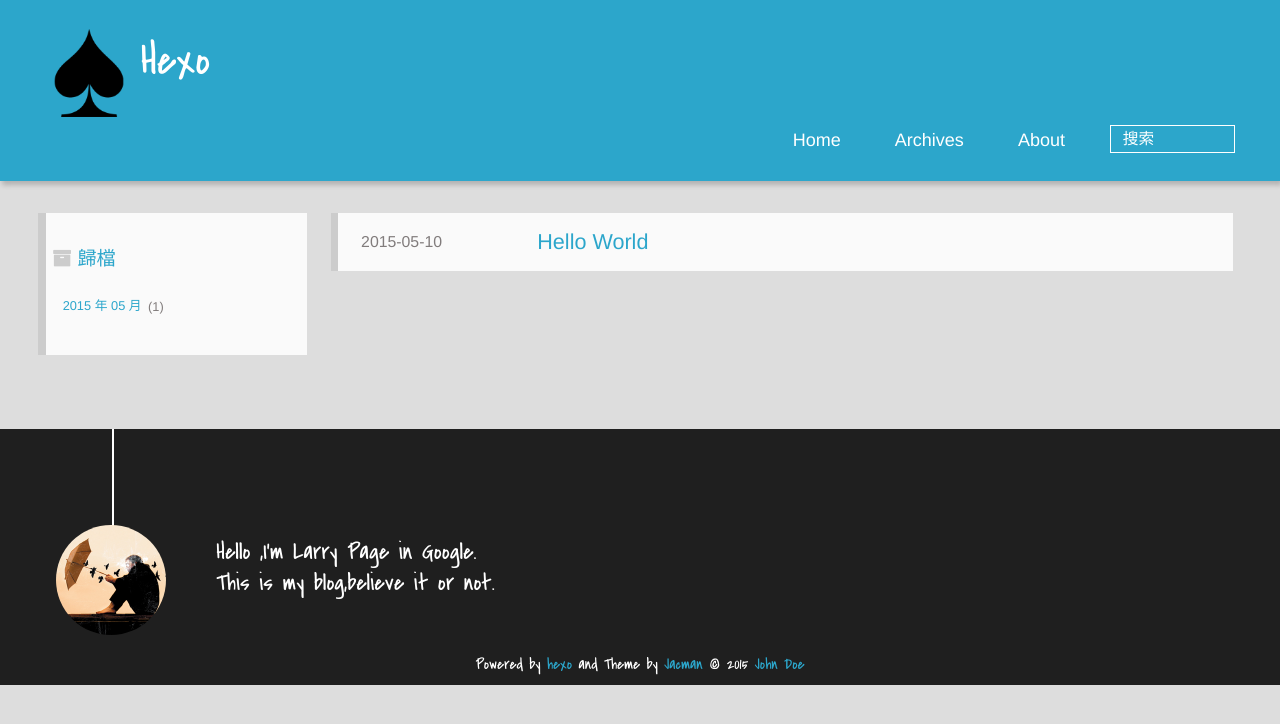
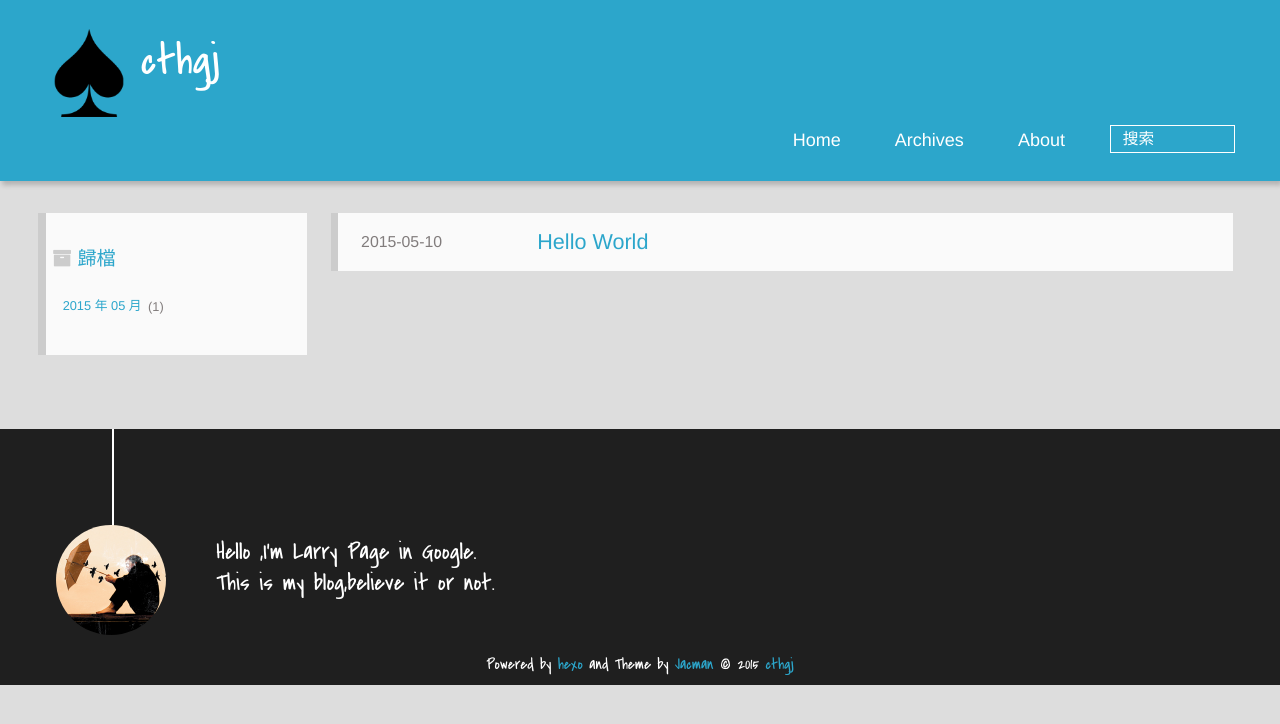
Before and after one commit to e-tomato/e-tomato.github.io, a plain HTML site: page archives/index.html in a window 1280 px wide. Drawn offline with Linux system fonts and the light colour scheme.

Commit message:
Site updated: 2015-05-11 08:58:08

```diff
--- a/archives/index.html
+++ b/archives/index.html
@@ -4,25 +4,25 @@
 <head>
   <meta charset="UTF-8">
 
-    <title>歸檔 | Hexo</title>
+    <title>歸檔 | cthgj</title>
     <meta name="viewport" content="width=device-width, initial-scale=1,user-scalable=no">
 
-    <meta name="author" content="John Doe">
+    <meta name="author" content="cthgj">
 
 
 
     <meta name="description">
 <meta property="og:type" content="website">
-<meta property="og:title" content="Hexo">
+<meta property="og:title" content="cthgj">
 <meta property="og:url" content="http://cthgj.me/archives/index.html">
-<meta property="og:site_name" content="Hexo">
+<meta property="og:site_name" content="cthgj">
 <meta property="og:description">
 <meta name="twitter:card" content="summary">
-<meta name="twitter:title" content="Hexo">
+<meta name="twitter:title" content="cthgj">
 <meta name="twitter:description">
 
 
-    <link rel="alternative" href="/atom.xml" title="Hexo" type="application/atom+xml">
+    <link rel="alternative" href="/atom.xml" title="cthgj" type="application/atom+xml">
 
 
     <link rel="icon" href="/img/favicon.ico">
@@ -40,11 +40,11 @@
 <div>
 
 			<div id="imglogo">
-				<a href="/"><img src="/img/logo.png" alt="Hexo" title="Hexo"/></a>
+				<a href="/"><img src="/img/logo.png" alt="cthgj" title="cthgj"/></a>
 			</div>
 
 			<div id="textlogo">
-				<h1 class="site-name"><a href="/" title="Hexo">Hexo</a></h1>
+				<h1 class="site-name"><a href="/" title="cthgj">cthgj</a></h1>
 				<h2 class="blog-motto"></h2>
 			</div>
 			<div class="navbar"><a class="navbutton navmobile" href="#" title="菜單">
@@ -135,7 +135,7 @@
 		<p class="copyright">
 		Powered by <a href="http://hexo.io" target="_blank" title="hexo">hexo</a> and Theme by <a href="https://github.com/wuchong/jacman" target="_blank" title="Jacman">Jacman</a> © 2015
 
-		<a href="/about" target="_blank" title="John Doe">John Doe</a>
+		<a href="/about" target="_blank" title="cthgj">cthgj</a>
 
 
 		</p>
--- a/atom.xml
+++ b/atom.xml
@@ -1,6 +1,6 @@
 <?xml version="1.0" encoding="utf-8"?>
 <feed xmlns="http://www.w3.org/2005/Atom">
-  <title><![CDATA[Hexo]]></title>
+  <title><![CDATA[cthgj]]></title>
 
   <link href="/atom.xml" rel="self"/>
   <link href="http://cthgj.me/"/>
@@ -8,7 +8,7 @@
   <id>http://cthgj.me/</id>
 
   <author>
-    <name><![CDATA[John Doe]]></name>
+    <name><![CDATA[cthgj]]></name>
 
   </author>
 
--- a/index.html
+++ b/index.html
@@ -4,25 +4,25 @@
 <head>
   <meta charset="UTF-8">
 
-    <title>Hexo</title>
+    <title>cthgj</title>
     <meta name="viewport" content="width=device-width, initial-scale=1,user-scalable=no">
 
-    <meta name="author" content="John Doe">
+    <meta name="author" content="cthgj">
 
 
 
     <meta name="description">
 <meta property="og:type" content="website">
-<meta property="og:title" content="Hexo">
+<meta property="og:title" content="cthgj">
 <meta property="og:url" content="http://cthgj.me/index.html">
-<meta property="og:site_name" content="Hexo">
+<meta property="og:site_name" content="cthgj">
 <meta property="og:description">
 <meta name="twitter:card" content="summary">
-<meta name="twitter:title" content="Hexo">
+<meta name="twitter:title" content="cthgj">
 <meta name="twitter:description">
 
 
-    <link rel="alternative" href="/atom.xml" title="Hexo" type="application/atom+xml">
+    <link rel="alternative" href="/atom.xml" title="cthgj" type="application/atom+xml">
 
 
     <link rel="icon" href="/img/favicon.ico">
@@ -40,11 +40,11 @@
 <div>
 
 			<div id="imglogo">
-				<a href="/"><img src="/img/logo.png" alt="Hexo" title="Hexo"/></a>
+				<a href="/"><img src="/img/logo.png" alt="cthgj" title="cthgj"/></a>
 			</div>
 
 			<div id="textlogo">
-				<h1 class="site-name"><a href="/" title="Hexo">Hexo</a></h1>
+				<h1 class="site-name"><a href="/" title="cthgj">cthgj</a></h1>
 				<h2 class="blog-motto"></h2>
 			</div>
 			<div class="navbar"><a class="navbutton navmobile" href="#" title="菜單">
@@ -85,7 +85,7 @@
   </h1>
   <p class="article-author">By
 
-		<a href="/about" title="John Doe" target="_blank" itemprop="author">John Doe</a>
+		<a href="/about" title="cthgj" target="_blank" itemprop="author">cthgj</a>
 
   <p class="article-time">
     <time datetime="2015-05-10T21:24:53.253Z" itemprop="datePublished"> 發表於 2015-05-10</time>
@@ -205,7 +205,7 @@
 		<p class="copyright">
 		Powered by <a href="http://hexo.io" target="_blank" title="hexo">hexo</a> and Theme by <a href="https://github.com/wuchong/jacman" target="_blank" title="Jacman">Jacman</a> © 2015
 
-		<a href="/about" target="_blank" title="John Doe">John Doe</a>
+		<a href="/about" target="_blank" title="cthgj">cthgj</a>
 
 
 		</p>
```
Also changed, not shown: 2015/05/10/hello-world/index.html (+9 -9 lines), archives/2015/05/index.html (+9 -9 lines), archives/2015/index.html (+9 -9 lines).
